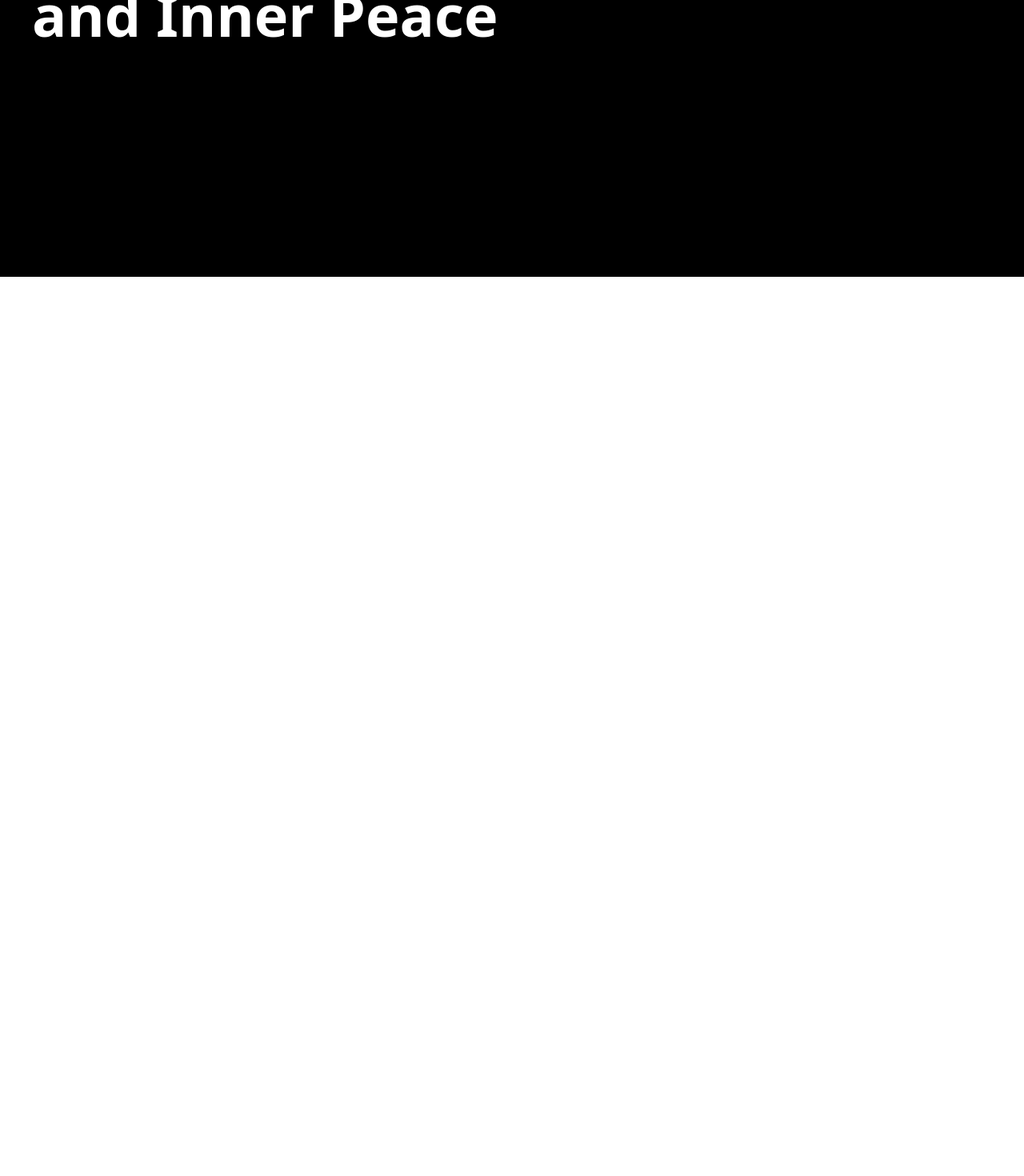
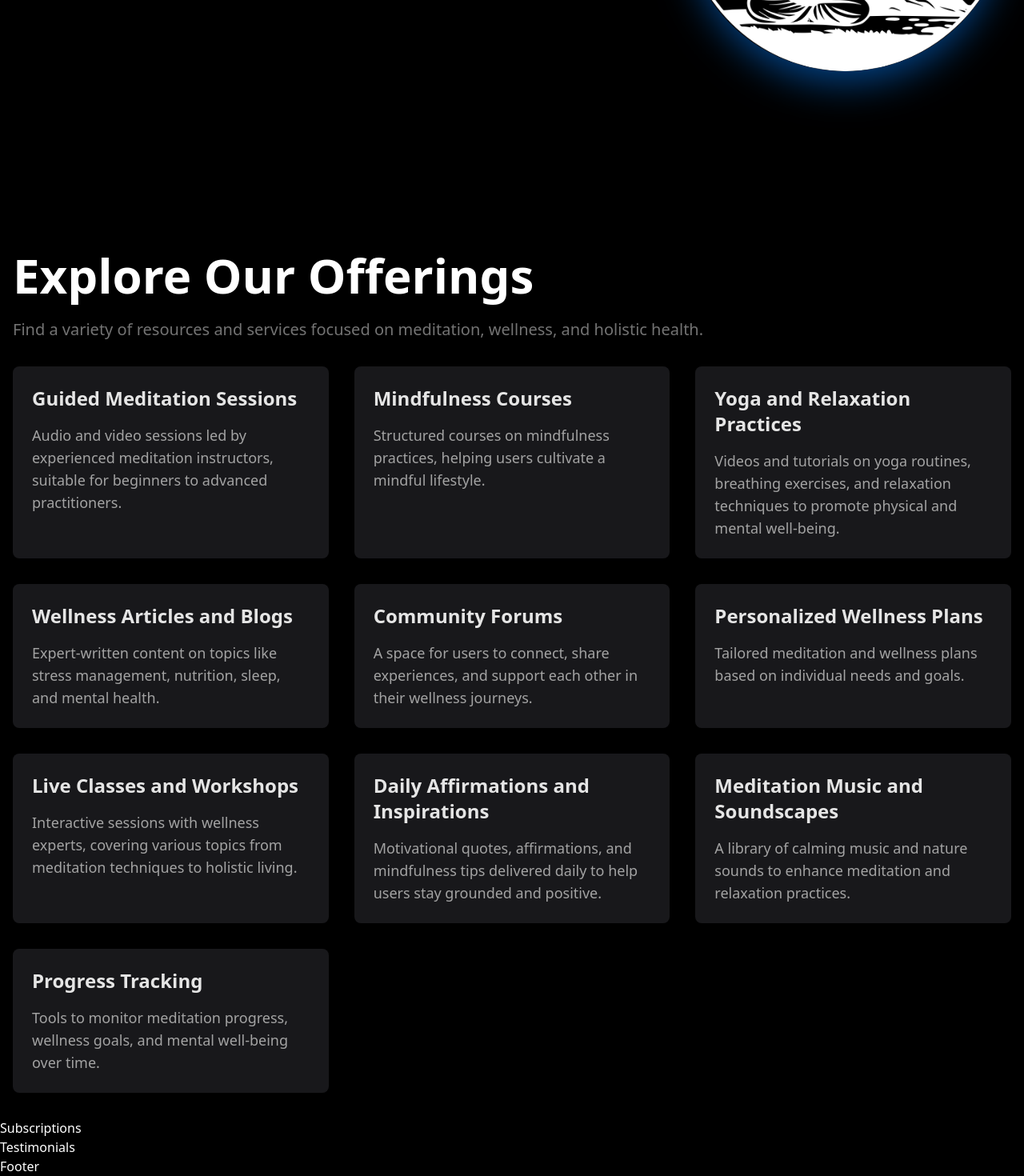
Before and after one commit to VJ-108/zen-space, a React (Vite) app: page / in a window 1280 px wide. Shown: the part 557-2027 px from the top of the page at 80% size. Before the commit the page ends 911 px from the top, so only its background shows below. Built offline with nearby package versions, Linux system fonts and the light colour scheme.

Commit message:
WhatWeProvide added

```diff
--- a/src/App.tsx
+++ b/src/App.tsx
@@ -1,12 +1,20 @@
+import Footer from "./components/Footer";
 import Hero from "./components/Hero";
 import Navbar from "./components/Navbar";
+import Subscriptions from "./components/Subscriptions";
+import Testimonials from "./components/Testimonials";
+import WhatWeProvide from "./components/WhatWeProvide";
 
 function App() {
   return (
     <>
-      <div className="bg-black min-h-screen ">
+      <div className="bg-black min-h-screen text-white ">
         <Navbar />
         <Hero />
+        <WhatWeProvide />
+        <Subscriptions />
+        <Testimonials />
+        <Footer />
       </div>
     </>
   );
--- /dev/null
+++ b/src/components/Footer.tsx
@@ -0,0 +1,5 @@
+const Footer = () => {
+  return <div>Footer</div>;
+};
+
+export default Footer;
--- a/src/components/Hero.tsx
+++ b/src/components/Hero.tsx
@@ -1,16 +1,19 @@
 const Hero = () => {
   return (
     <>
-      <div className="text-white my-2 mx-10 flex flex-col md:flex-row space-y-5 md:space-y-0 md:space-x-5 h-screen">
+      <div className="container px-5 mx-auto flex flex-col md:flex-row space-y-5 md:space-y-0 md:space-x-5 h-screen md:-mt-14">
         <div className="flex justify-center items-center w-full md:w-2/3">
-          <div className="text-4xl md:text-7xl font-bold text-center md:text-left leading-tight">
+          <div className="text-4xl md:text-7xl font-bold text-center md:text-left leading-tight pt-24 md:pt-0 ">
             Your <span className="text-blue-700 ">Sanctuary</span> for{" "}
             <span className="text-blue-700">Meditation</span>,{" "}
             <span className="text-blue-700">Wellness</span>, and Inner Peace
           </div>
         </div>
         <div className="w-full md:w-1/3 hidden md:flex justify-center items-center">
-          {/* Add any additional content or imagery here */}
+          <img
+            src="../../buddha-8940559_1920.png"
+            className="invert rounded-full  cursor-pointer shadow-2xl shadow-orange-300"
+          />
         </div>
       </div>
     </>
--- /dev/null
+++ b/src/components/Subscriptions.tsx
@@ -0,0 +1,5 @@
+const Subscriptions = () => {
+  return <div>Subscriptions</div>;
+};
+
+export default Subscriptions;
--- /dev/null
+++ b/src/components/Testimonials.tsx
@@ -0,0 +1,5 @@
+const Testimonials = () => {
+  return <div>Testimonials</div>;
+};
+
+export default Testimonials;
--- /dev/null
+++ b/src/components/WhatWeProvide.tsx
@@ -0,0 +1,58 @@
+import { useState, useEffect } from "react";
+import { features } from "../utils/constant";
+
+const FeatureCard = ({
+  title,
+  description,
+}: {
+  title: string;
+  description: string;
+}) => (
+  <div className="bg-zinc-900 shadow-md rounded-lg p-6 cursor-pointer transform duration-300 hover:-translate-y-4 hover:ring-4 hover:ring-blue-600 hover:shadow-sm hover:shadow-cyan-600">
+    <h3 className="md:text-2xl font-semibold mb-4 text-neutral-200">{title}</h3>
+    <p className="md:text-lg text-neutral-400">{description}</p>
+  </div>
+);
+
+const WhatWeProvide = () => {
+  const [isSmallScreen, setIsSmallScreen] = useState<boolean>(window.innerWidth < 768);
+
+  useEffect(() => {
+    const handleResize = () => {
+      setIsSmallScreen(window.innerWidth < 768);
+    };
+
+    window.addEventListener("resize", handleResize);
+    return () => window.removeEventListener("resize", handleResize);
+  }, []);
+
+  const visibleFeatures = isSmallScreen ? features.slice(0, 5) : features;
+
+  return (
+    <div className="container mx-auto px-4 py-8">
+      <h2 className="text-2xl md:text-6xl font-bold mb-6">
+        Explore Our Offerings
+      </h2>
+      <p className="md:text-xl text-neutral-500 mb-8">
+        Find a variety of resources and services focused on meditation,
+        wellness, and holistic health.
+      </p>
+
+      <div className="grid grid-cols-1 md:grid-cols-2 lg:grid-cols-3 gap-8">
+        {visibleFeatures.map((feature, index) => (
+          <FeatureCard
+            key={index}
+            title={feature.title}
+            description={feature.description}
+          />
+        ))}
+      </div>
+
+      {isSmallScreen && features.length > 5 && (
+        <p className="text-center mt-6 text-neutral-500">And many more...</p>
+      )}
+    </div>
+  );
+};
+
+export default WhatWeProvide;
--- /dev/null
+++ b/src/utils/constant.ts
@@ -0,0 +1,52 @@
+export const features = [
+  {
+    title: "Guided Meditation Sessions",
+    description:
+      "Audio and video sessions led by experienced meditation instructors, suitable for beginners to advanced practitioners.",
+  },
+  {
+    title: "Mindfulness Courses",
+    description:
+      "Structured courses on mindfulness practices, helping users cultivate a mindful lifestyle.",
+  },
+  {
+    title: "Yoga and Relaxation Practices",
+    description:
+      "Videos and tutorials on yoga routines, breathing exercises, and relaxation techniques to promote physical and mental well-being.",
+  },
+  {
+    title: "Wellness Articles and Blogs",
+    description:
+      "Expert-written content on topics like stress management, nutrition, sleep, and mental health.",
+  },
+  {
+    title: "Community Forums",
+    description:
+      "A space for users to connect, share experiences, and support each other in their wellness journeys.",
+  },
+  {
+    title: "Personalized Wellness Plans",
+    description:
+      "Tailored meditation and wellness plans based on individual needs and goals.",
+  },
+  {
+    title: "Live Classes and Workshops",
+    description:
+      "Interactive sessions with wellness experts, covering various topics from meditation techniques to holistic living.",
+  },
+  {
+    title: "Daily Affirmations and Inspirations",
+    description:
+      "Motivational quotes, affirmations, and mindfulness tips delivered daily to help users stay grounded and positive.",
+  },
+  {
+    title: "Meditation Music and Soundscapes",
+    description:
+      "A library of calming music and nature sounds to enhance meditation and relaxation practices.",
+  },
+  {
+    title: "Progress Tracking",
+    description:
+      "Tools to monitor meditation progress, wellness goals, and mental well-being over time.",
+  },
+];
```
Also changed, not shown: public/buddha-8940558_1920.png (added), public/buddha-8940559_1920.png (added).
